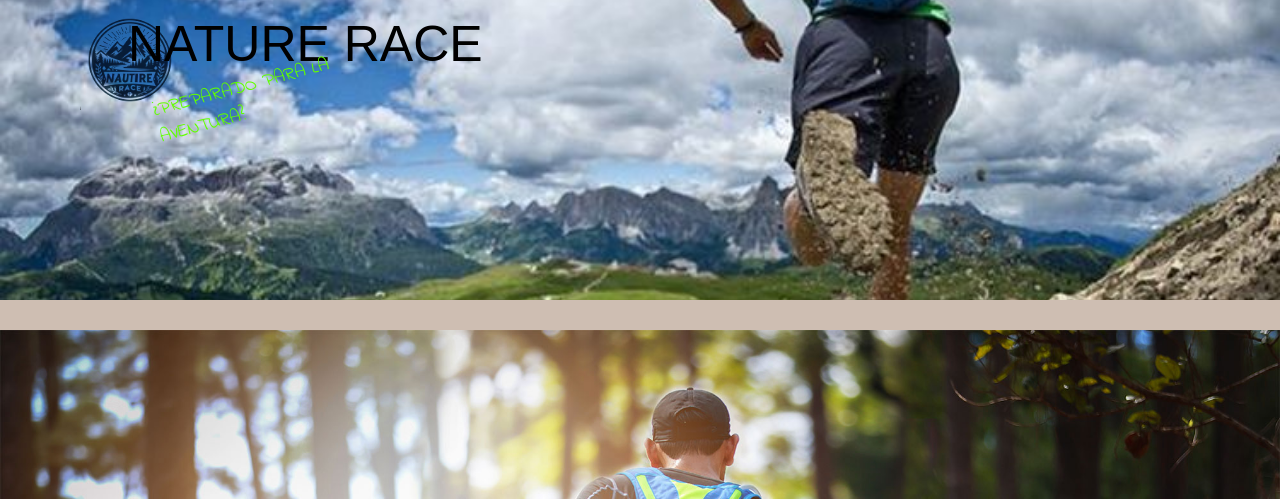
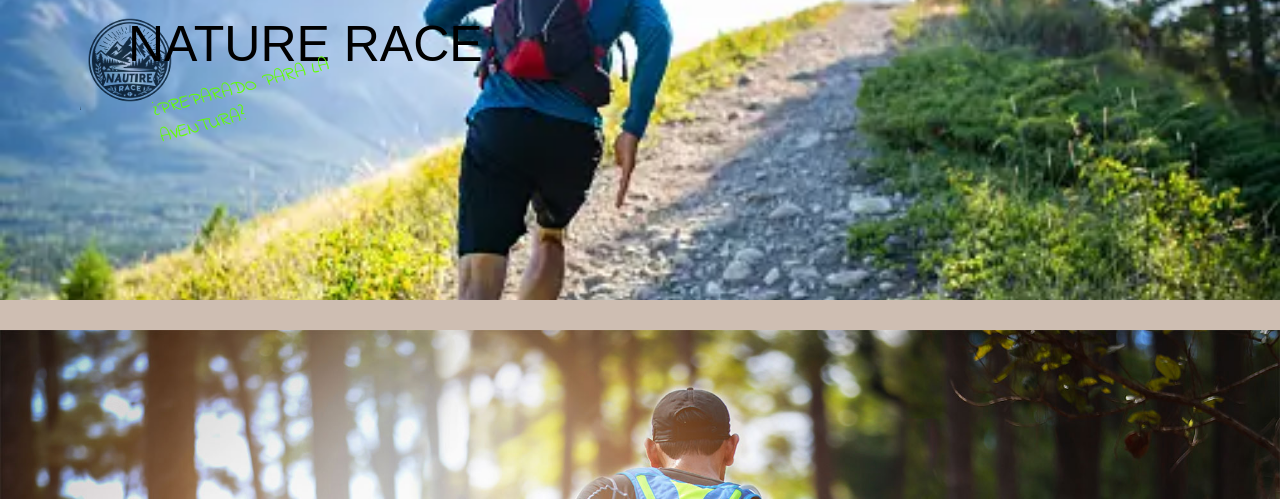
Before and after one commit to gavela-r/proyecto_carreras, a PHP site: page /inicioSesion.html in a window 1280 px wide; the page is wider, and only the part inside the window is pictured. Shown: the top 499 px of that part. Run offline with PHP 8.4, Linux system fonts and the light colour scheme; some web fonts are replaced.

Commit message:
modificacion de rutas

```diff
--- a/CSS/inicioSesion.css
+++ b/CSS/inicioSesion.css
@@ -5,11 +5,12 @@ body{
     position: relative;
 }
 header {
-    background-image: url(/img/lesiones-trail-running.jpeg);
+    background-image: url(../img/cabecera.webp);
     background-repeat: no-repeat;
-    background-size: cover;
-    background-position: center;
+    background-size:cover;
+    background-position: 950%;
     height: 300px;
+
 
 }
 header h1 {
@@ -43,7 +44,7 @@ header img {
     top: 10px;
 }
 .principal{
-    background-image: url(/img/trailrunning.jpg);
+    background-image: url(../img/trailrunning.jpg);
     background-size: cover;
     height: 600px;
     width: 100%;
--- a/CSS/landinPage.css
+++ b/CSS/landinPage.css
@@ -10,7 +10,7 @@ p{
     font-style: normal;
 }
 header {
-    background-image: url(/img/cabecera.webp);
+    background-image: url(../img/cabecera.webp);
     background-repeat: no-repeat;
     background-size:cover;
     background-position: 950%;
--- a/CSS/registro.css
+++ b/CSS/registro.css
@@ -7,7 +7,7 @@
 }
 
 header {
-    background-image: url(/img/lesiones-trail-running.jpeg);
+    background-image: url(../img/cabecera.webp);
     background-repeat: no-repeat;
     background-size: cover;
     background-position: 100%;
@@ -46,7 +46,7 @@ header img {
 
 .principal {
     position: relative;
-    background-image: url(/img/PHOTO-2024-01-16-21-41-43.jpg);
+    background-image: url(../img/PHOTO-2024-01-16-21-41-43.jpg);
     background-size: cover;
     background-position: 100%;
     min-width: 100%;
--- a/inicioSesion.html
+++ b/inicioSesion.html
@@ -17,7 +17,7 @@
     <header>
             <h1>NATURE RACE</h1>
             <h3>¿PREPARADO PARA LA <br> AVENTURA?</h3>
-            <a href="index.html"><img src="/img/OIG.jpeg" alt="aqui hay un logo"></a>
+            <a href="index.html"><img src="./img/OIG.jpeg" alt="aqui hay un logo"></a>
     </header>
     <div class="principal">
         <div class="contendor">
--- a/registro.html
+++ b/registro.html
@@ -17,7 +17,7 @@
     <header>
         <h1>NATURE RACE</h1>
         <h3>¿PREPARADO PARA LA <br> AVENTURA?</h3>
-        <a href="index.html"><img src="/img/OIG.jpeg" alt="aqui hay un logo"></a>
+        <a href="index.html"><img src="./img/OIG.jpeg" alt="aqui hay un logo"></a>
     </header>
     <div class="principal">
         <div class="contenedor">
@@ -54,5 +54,5 @@
         </div>
     </div>
 </body>
-<script src="/JavaScript/registro.js"></script>
+<script src="./JavaScript/registro.js"></script>
 </html>
```
Also changed, not shown: index.html (+4 -4 lines).
